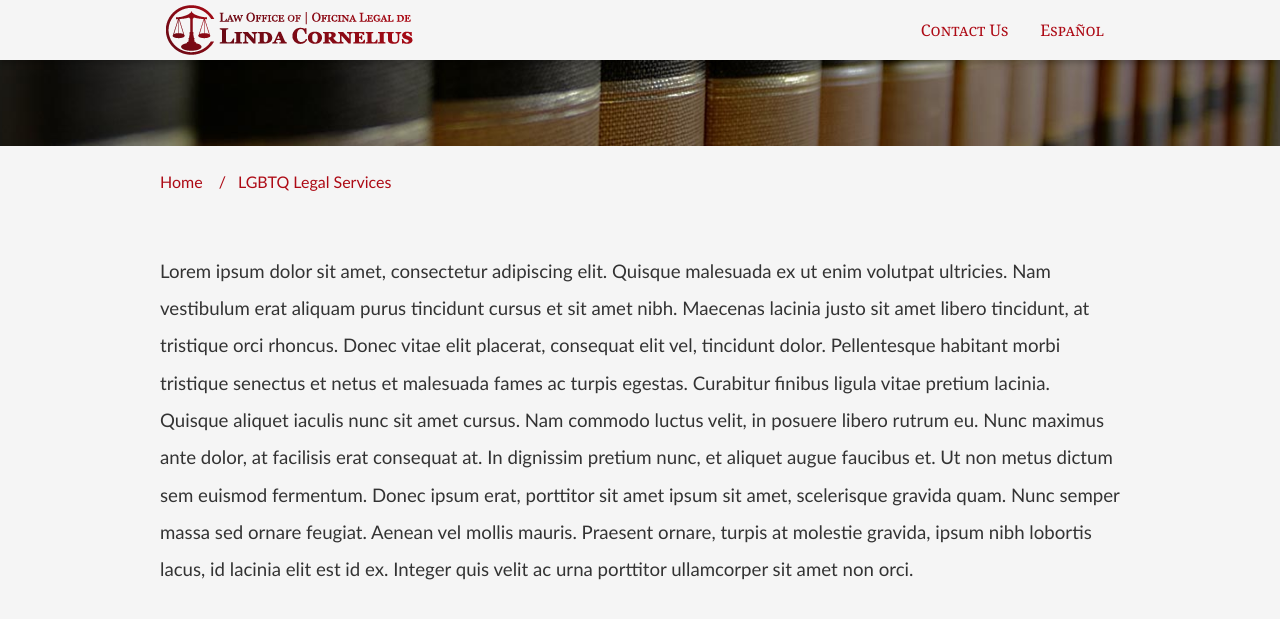
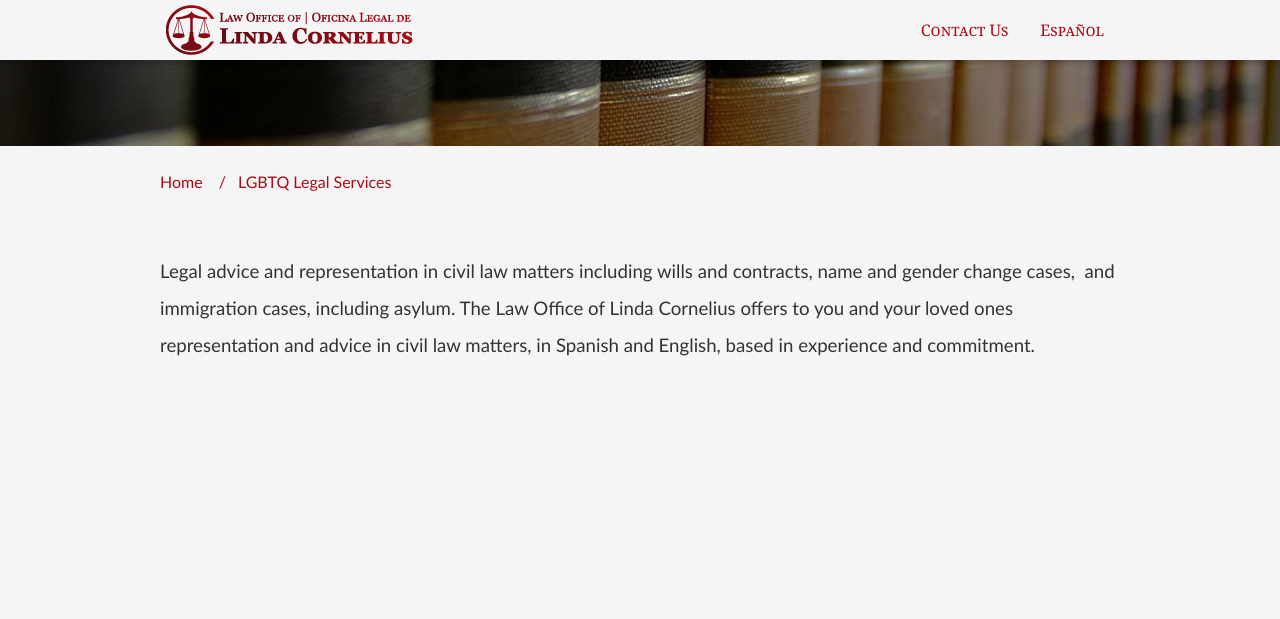
Before and after one commit to edamtoft/cornelius.legal.site, a Jekyll site: the page built from _practice/general.markdown, in a window 1280 px wide and 900 px high, scrolled down 434 px. Shown: the top 619 px of the window. Built offline with Jekyll 4.4.1, drawn with Linux system fonts in a browser that asks for light colours; nearby versions of some CDN libraries.

Commit message:
Updated '/_practice/general.markdown' via CloudCannon

```diff
--- a/_practice/general.markdown
+++ b/_practice/general.markdown
@@ -2,12 +2,12 @@
 title: LGBTQ Legal Services
 identifier: LGBTQ
 layout: page
-description_text: Legal advice and representation in civil law matters including wills
-  and contracts, name and gender change cases,  and immigration cases, including asylum.
+description_text: 'Legal advice and representation in civil law matters including wills and contracts, name and gender change cases,  and immigration cases, including asylum.'
 language: english
 icon: balance-scale
-banner_image: "/assets/books.jpg"
+banner_image: /assets/books.jpg
 sitemap: true
 ---
 
-Lorem ipsum dolor sit amet, consectetur adipiscing elit. Quisque malesuada ex ut enim volutpat ultricies. Nam vestibulum erat aliquam purus tincidunt cursus et sit amet nibh. Maecenas lacinia justo sit amet libero tincidunt, at tristique orci rhoncus. Donec vitae elit placerat, consequat elit vel, tincidunt dolor. Pellentesque habitant morbi tristique senectus et netus et malesuada fames ac turpis egestas. Curabitur finibus ligula vitae pretium lacinia. Quisque aliquet iaculis nunc sit amet cursus. Nam commodo luctus velit, in posuere libero rutrum eu. Nunc maximus ante dolor, at facilisis erat consequat at. In dignissim pretium nunc, et aliquet augue faucibus et. Ut non metus dictum sem euismod fermentum. Donec ipsum erat, porttitor sit amet ipsum sit amet, scelerisque gravida quam. Nunc semper massa sed ornare feugiat. Aenean vel mollis mauris. Praesent ornare, turpis at molestie gravida, ipsum nibh lobortis lacus, id lacinia elit est id ex. Integer quis velit ac urna porttitor ullamcorper sit amet non orci.
+
+Legal advice and representation in civil law matters including wills and contracts, name and gender change cases, &nbsp;and immigration cases, including asylum. The Law Office of Linda Cornelius offers to you and your loved ones representation and advice in civil law matters, in Spanish and English, based in experience and commitment.
```
